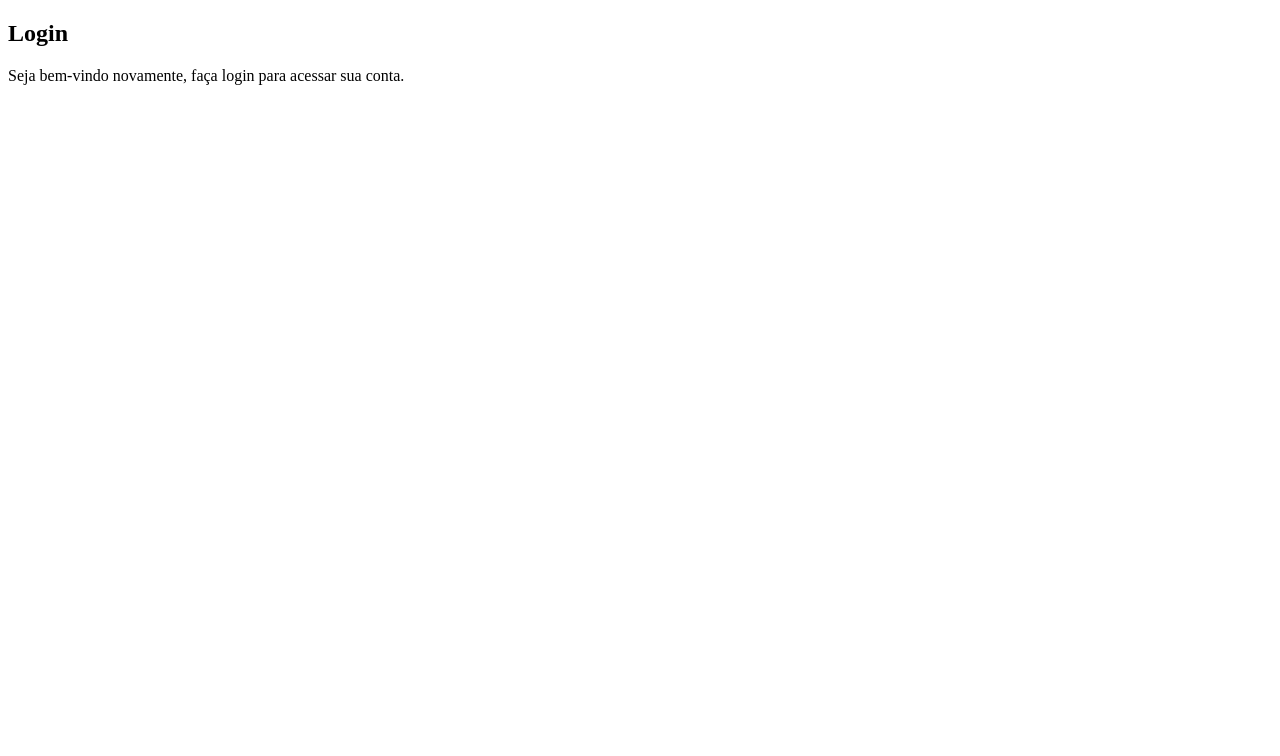
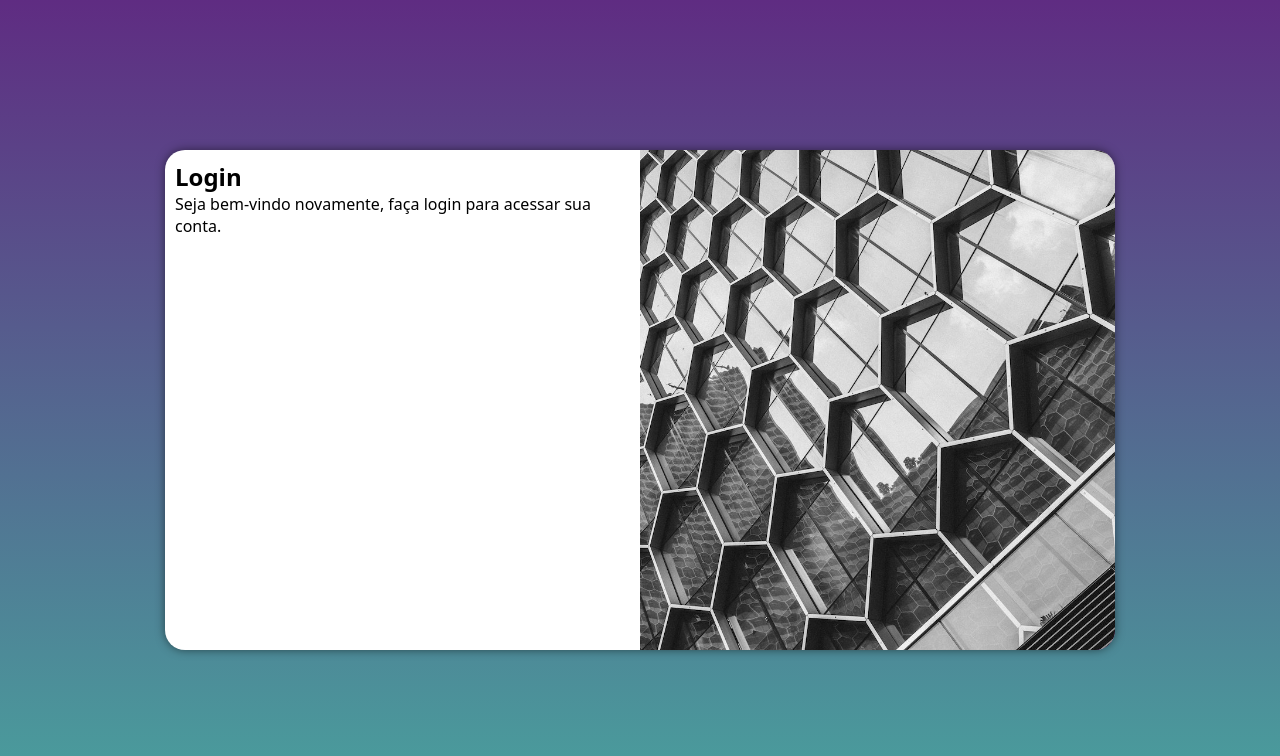
Before and after one commit to viniciusgusttavo/projeto-login, a plain HTML site: page index.html in a window 1280 px wide. Drawn offline with Linux system fonts and the light colour scheme.

Commit message:
config media-queries

```diff
--- /dev/null
+++ b/estilos/media-query.css
@@ -0,0 +1,52 @@
+@charset "UTF-8";
+
+/* Typical Device Breakpoints
+
+  Tela pequena: até 600px
+  Celular: de 600px até 768px
+  Tablet: 768px até 1200px
+  Tela Grande: acima de 1200px
+*/
+
+@media screen and (min-width: 768px) and (max-width: 992px) {
+  body {
+    background-image: linear-gradient(to top, #49a09d, #5f2c82);
+  }
+
+  section#login {
+    width: 80vw;
+  }
+
+  section#login > div#img {
+    float: left;
+    width: 30%;
+    height: 100%;
+  }
+
+  section#login > div#form {
+    float: right;
+    width: 70%;
+  }
+}
+
+@media screen and (min-width: 992px) {
+  body {
+    background-image: linear-gradient(to top, #49a09d, #5f2c82);
+  }
+
+
+  section#login {
+    width: 950px;
+  }
+
+  section#login > div#img {
+    float: right;
+    width: 50%;
+    height: 100%;
+  }
+
+  section#login > div#formulário {
+    float: right;
+    width: 50%;
+  }
+}
--- a/estilos/style.css
+++ b/estilos/style.css
@@ -4,3 +4,53 @@
     Verde: #49a09d
     Lilás: #5f2c82
 */
+
+
+* {
+    font-family: system-ui, -apple-system, BlinkMacSystemFont, 'Segoe UI', Roboto, Oxygen, Ubuntu, Cantarell, 'Open Sans', 'Helvetica Neue', sans-serif;
+    padding: 0px;
+    margin: 0px;
+    box-sizing: border-box;
+}
+
+body, html {
+    background-color: #5f2c82;
+    height: 100vh;
+    width: 100vw;
+}
+
+main {
+    position: relative;
+    height: 100vh;
+    width: 100vw;
+}
+
+section#login {
+    position: absolute;
+    top: 50%;
+    left: 50%;
+    transform: translate(-50%, -50%);
+    overflow: hidden;
+
+    background-color: white;
+    width: 250px;
+    height: 500px;
+    border-radius: 20px;
+    box-shadow: 0px 0px 10px rgba(0, 0, 0, 0.500);
+
+    transition: width .5s, height .5s;
+    transition-timing-function: ease;
+}
+
+section#login > div#img {
+    display: block;
+    background: #5f2c82 url(../img/back-01.jpg) no-repeat;
+    background-size: cover;
+    background-position: right bottom;
+    height: 200px;
+}
+
+section#login > div#form {
+    display: block;
+    padding: 10px;
+}
--- a/index.html
+++ b/index.html
@@ -6,6 +6,7 @@
   <meta name="viewport" content="width=device-width, initial-scale=1.0">
   <title>Projeto Login</title>
   <link rel="stylesheet" href="estilos/style.css">
+  <link rel="stylesheet" href="estilos/media-query.css">
 </head>
 
 <body>
```
